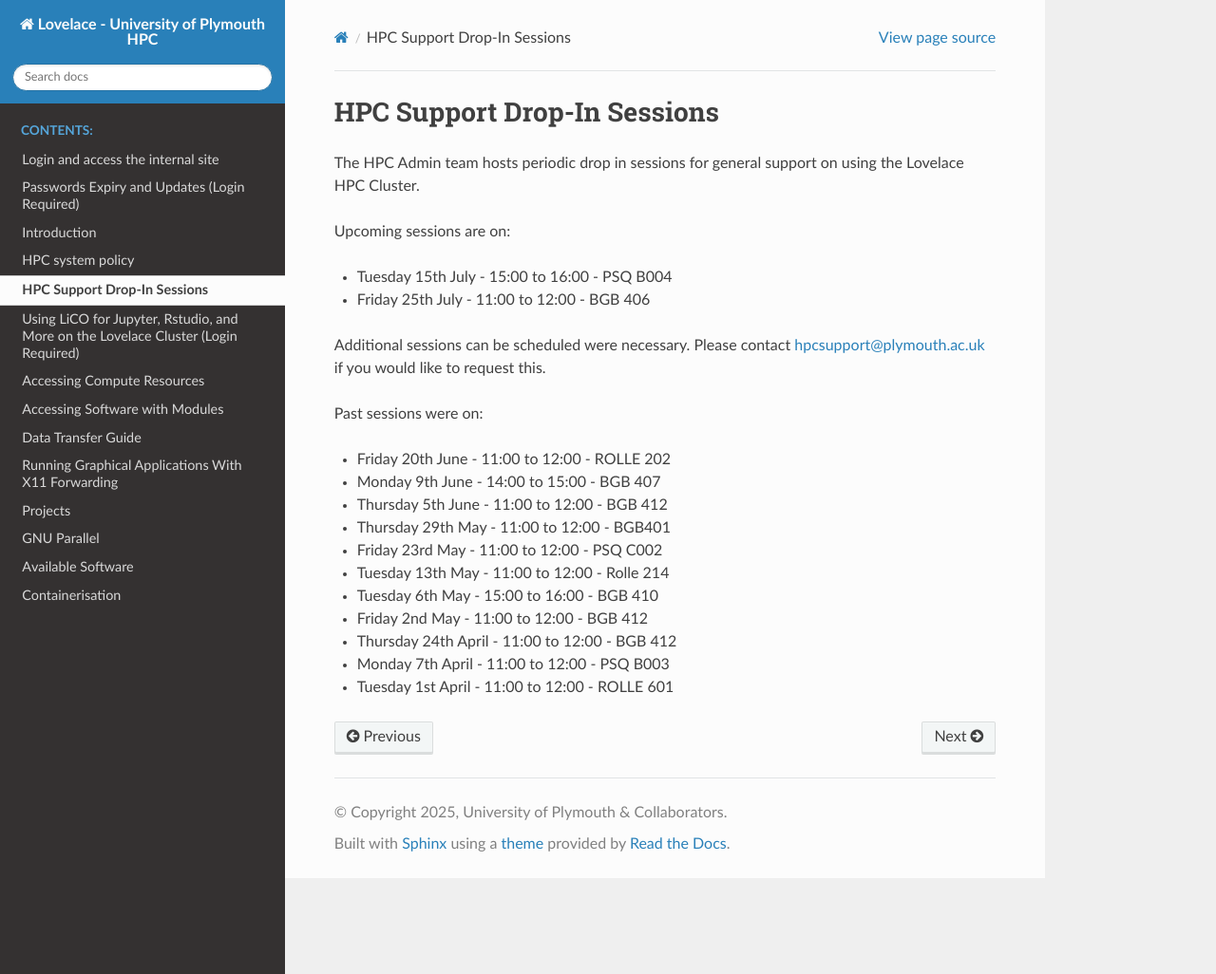
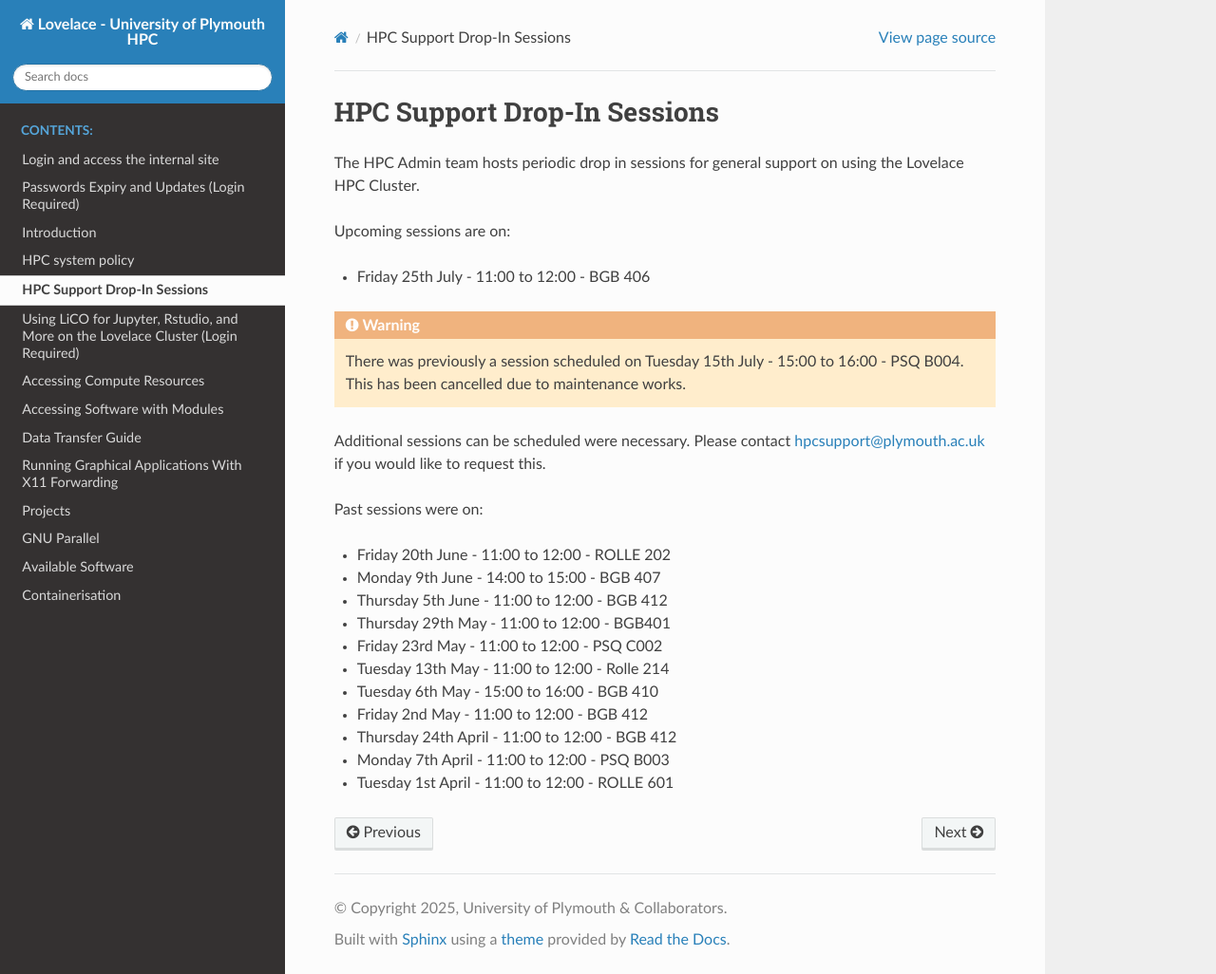
Before and after one commit to AbhinavPraveen/UoP-HPC-Docs, a Sphinx documentation site: the page built from source/user-guide/dropin.rst, in a window 1280 px wide and 1026 px high. Shown: the whole window at 95% size. Built offline with Sphinx 7.4.7 and the Read the Docs theme 3.1.0, drawn with Linux system fonts in a browser that asks for light colours.

Commit message:
Remove dropin

```diff
--- a/source/user-guide/dropin.rst
+++ b/source/user-guide/dropin.rst
@@ -7,8 +7,10 @@ The HPC Admin team hosts periodic drop in sessions for general support on using
 
 Upcoming sessions are on:
 
-* Tuesday 15th July - 15:00 to 16:00 - PSQ B004
 * Friday 25th July - 11:00 to 12:00 - BGB 406
+
+.. warning::
+   There was previously a session scheduled on Tuesday 15th July - 15:00 to 16:00 - PSQ B004. This has been cancelled due to maintenance works.
 
 Additional sessions can be scheduled were necessary. Please contact `hpcsupport@plymouth.ac.uk <mailto:hpcsupport@plymouth.ac.uk>`_ if you would like to request this.
 
```
